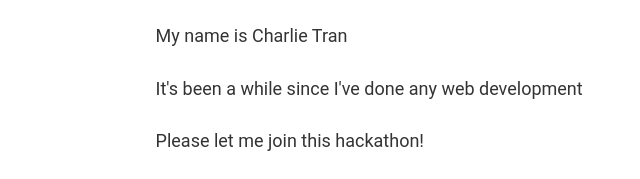
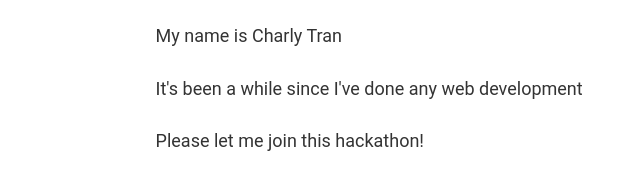
Before and after one commit to QuantumT95/JAMstack-Test, a Gatsby site: page / in a window 1280 px wide. Shown: the part 170-349 px from the top of the page, 24-664 px from the left. Built offline with nearby package versions, Linux system fonts and the light colour scheme; Gatsby itself is replaced by a stand-in of ours.

Commit message:
spelling error
names...

```diff
--- a/src/pages/index.js
+++ b/src/pages/index.js
@@ -6,7 +6,7 @@ import Layout from '../components/layout'
 const IndexPage = () => (
   <Layout>
     <h1>Hello World!</h1>
-    <p>My name is Charlie Tran</p>
+    <p>My name is Charly Tran</p>
     <p>It's been a while since I've done any web development</p>
     <p>Please let me join this hackathon!</p>
     <Link to="/page-2/">About Me!</Link>
```
